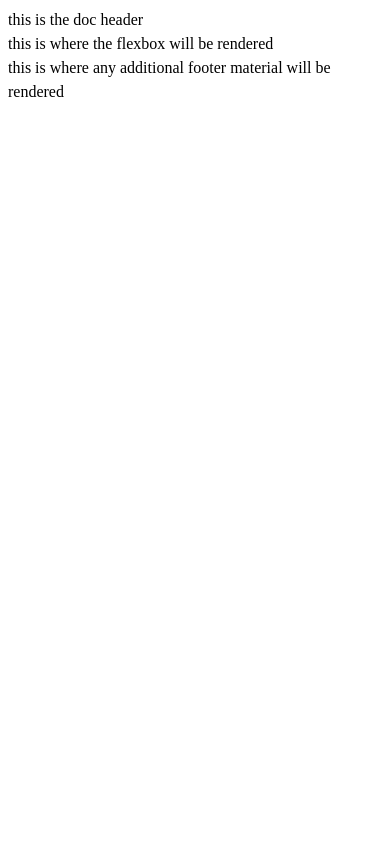
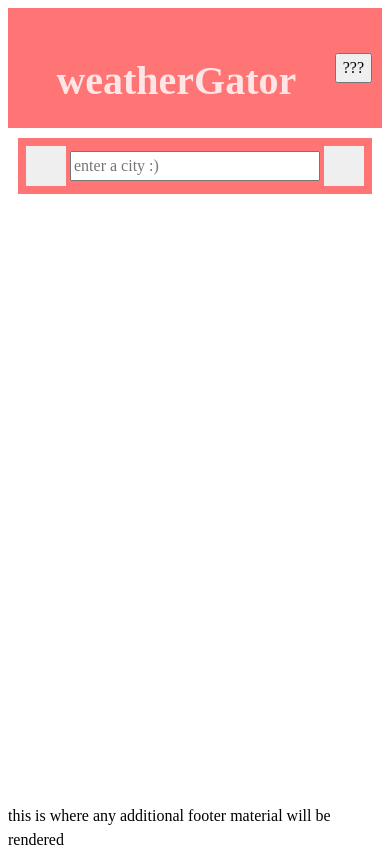
Before and after one commit to stevendreed/weatherGator, a plain HTML site: page index.html in a window 390 px wide. Drawn offline with nearby package versions, Linux system fonts and the light colour scheme; no server answers.

Commit message:
added flexbox for search bar + added mobile responsiveness

```diff
--- a/assets/css/style.css
+++ b/assets/css/style.css
@@ -0,0 +1,109 @@
+/*
+    assets/css/style.css
+*/
+
+/**** BEGIN VARS ****/
+
+:root
+{
+    /* @todo: can these be updated to change lm/dm? */
+    --lm-navbar-bg: #FF7575;
+    --lm-navbar-txt: #FFE5E5;
+}
+
+/***** END VARS *****/
+
+
+
+/** BEGIN FLEXBOX **/
+
+.flex-container
+{
+    display: flex;
+}
+
+.flex-navbar
+{
+    flex-wrap: wrap;
+    justify-content: space-between;
+    align-items: center;
+    background-color: var(--lm-navbar-bg);
+    padding: 10px;
+    height: auto;
+}
+
+.flex-navbar > #navbar-logo
+{
+   height: 100px;
+   width: auto;
+}
+.flex-navbar > #app-title
+{
+    font-size: 40px;
+    color: var(--lm-navbar-txt);
+}
+.flex-footer
+{
+    justify-content: space-between;
+    align-items:flex-start;
+}
+.flex-direction-col
+{
+    flex-direction: column;
+}
+
+.flex-card
+{
+    flex-grow: 1;
+}
+.searchbar
+{
+    /* flex-direction: row; */
+    /* flex-direction: row-reverse; */
+    min-width: 0px;
+    /* flex-shrink: 0; */
+    align-items: center;
+    justify-content: space-around;
+    background-color: var(--lm-navbar-bg);
+    width: 100%;
+    height: fit-content;
+    padding: 4px;
+    margin: 10px;
+}
+
+/*** END FLEXBOX ***/
+
+/* searchbar els */
+
+#dropdown-chevron
+{
+
+}
+
+#search-form
+{
+    flex-grow: 0;
+    height: auto;
+    /* width: 80%; */
+    /* margin: 10px; */
+}
+
+.ui-btn
+{
+    min-width: 40px;
+    min-height: auto;
+    height: 40px;
+    width: 40px;
+    padding: 4px;
+    margin: 4px;
+    border: 2px;
+    border-color: var(--lm-navbar-txt);
+}
+
+@media only screen and (max-width: 568px)
+{
+    form > input
+    {
+        width:100%;
+    }
+}
--- a/index.html
+++ b/index.html
@@ -22,16 +22,55 @@
         rel="stylesheet"
         href="assets/css/style.css"
     />
-    <title>weatherGator</title>
+    <title>weatherGator Home</title>
 </head>
-<body>
-    <header>
-        this is the doc header
+<body
+    class="flex-container flex-direction-col">
+    <header
+        class="flex-container flex-navbar">
+        <img
+            id="navbar-logo">
+        </img>
+        <h1
+            id="app-title">
+            weatherGator
+        </h1>
+        <button>???</button>
     </header>
-    <div>
-        this is where the flexbox will be rendered
+    <div
+        class="flex-container flex-card">
+        <div
+            class="flex-container searchbar">
+            <button
+                class="ui-btn"
+                id="dropdown-chevron">
+            </button>
+            <form
+                id="search-form">
+                <!-- note: add eventlistener & prevent default -->
+                <input
+                    id="search-text"
+                    type="search"
+                    autocomplete="true"
+                    maxlength="50"
+                    placeholder="enter a city :&#41;"
+                    size="50">
+                    <!-- &#41; = ')' -->
+                </input>
+            </form>
+            <button
+                class="ui-btn"
+                id="search-glass">
+            </button>
+        </div>
+        <div>
+
+        </div>
+        <!-- <button></button> -->
+        </div>
     </div>
-    <footer>
+    <footer
+        class="flex-container flex-footer">
         this is where any additional footer material will be rendered
     </footer>
 </body>
--- a/scripts/app.js
+++ b/scripts/app.js
@@ -3,8 +3,10 @@
 const app = async function()
 {
     console.log('app running on localbrowser'); // debugging
+    // create navbar
+    // $('header').$createNavbar();
 
-    console.log(await getForecast('  san frANCISCo  '));
+    // console.log(await getForecast('  san frANCISCo  '));
 
 }
 
--- a/scripts/components.js
+++ b/scripts/components.js
@@ -1 +1,6 @@
 // scripts/components.js
+
+$.fn.$createNavbar = function()
+{
+    $(this).append('<div class="" id="">testing text</div>')
+}
```
